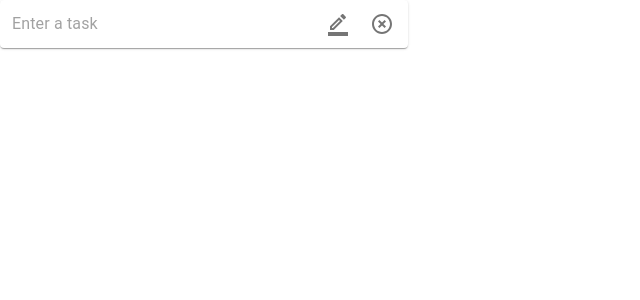
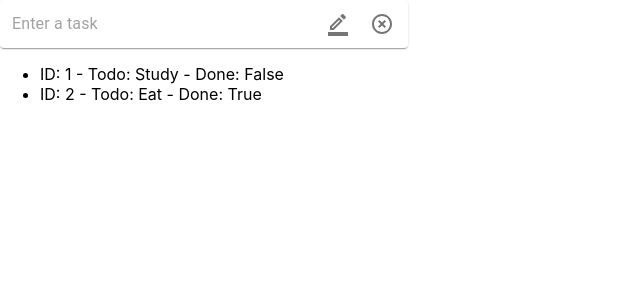
Before and after one commit to ratrateroo/Learning-TypeScript, a React (Create React App) app in the folder learning-typescript/: page / in a window 1280 px wide. Shown: the top 300 px of the page, without its empty margins (0-640 px from the left). Built offline with nearby package versions, Linux system fonts and the light colour scheme.

Commit message:
added todo default values for testing

```diff
--- a/learning-typescript/src/App.tsx
+++ b/learning-typescript/src/App.tsx
@@ -1,10 +1,14 @@
 import React, { Fragment, useState, FormEvent } from 'react';
 import InputField from './components/InputField';
+import TodoList from './components/TodoList';
 import { Todo } from './model';
 
 const App: React.FC = () => {
 	const [todo, setTodo] = useState<string>('');
-	const [todos, setTodos] = useState<Todo[]>([]);
+	const [todos, setTodos] = useState<Todo[]>([
+		{ id: 1, todo: 'Study', isDone: false },
+		{ id: 2, todo: 'Eat', isDone: true },
+	]);
 	const addTaskHandler = (e: FormEvent) => {
 		e.preventDefault();
 		if (todo) {
@@ -25,6 +29,7 @@ const App: React.FC = () => {
 				addTaskHandler={addTaskHandler}
 				clearInputHandler={clearInputHandler}
 			/>
+			<TodoList todos={todos} setTodos={setTodos} />
 		</Fragment>
 	);
 };
--- /dev/null
+++ b/learning-typescript/src/components/TodoList.tsx
@@ -0,0 +1,26 @@
+import React from 'react';
+import { Todo } from '../model';
+
+interface Props {
+	todos: Todo[];
+	setTodos: React.Dispatch<React.SetStateAction<Todo[]>>;
+}
+
+const TodoList: React.FC<Props> = ({ todos, setTodos }: Props) => {
+	return (
+		<div>
+			<ul>
+				{todos.map((todo) => {
+					return (
+						<li key={todo.id}>
+							ID: {todo.id} - Todo: {todo.todo} - Done:{' '}
+							{todo.isDone ? 'True' : 'False'}
+						</li>
+					);
+				})}
+			</ul>
+		</div>
+	);
+};
+
+export default TodoList;
```
